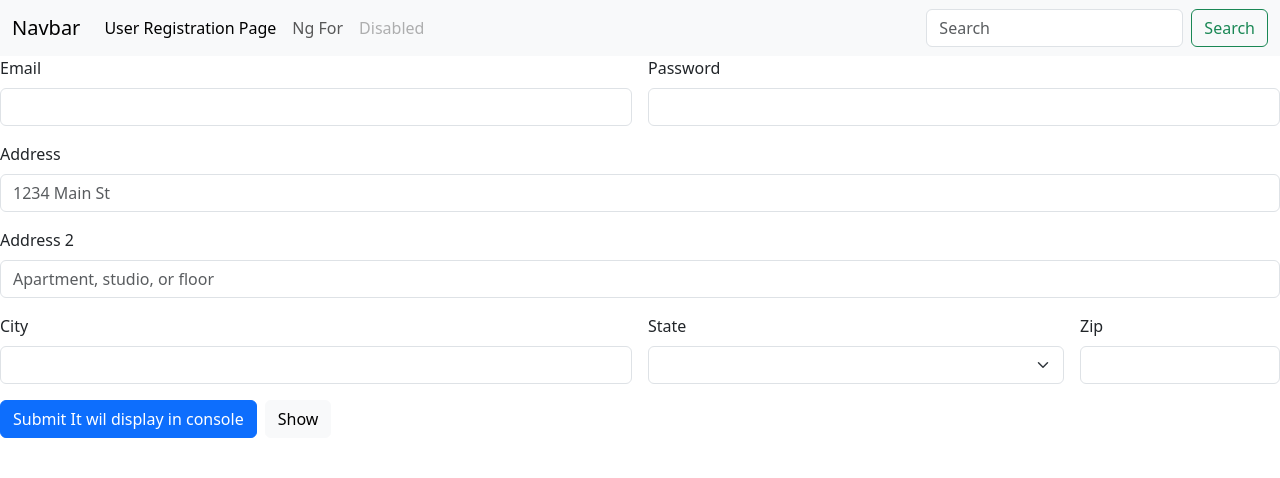
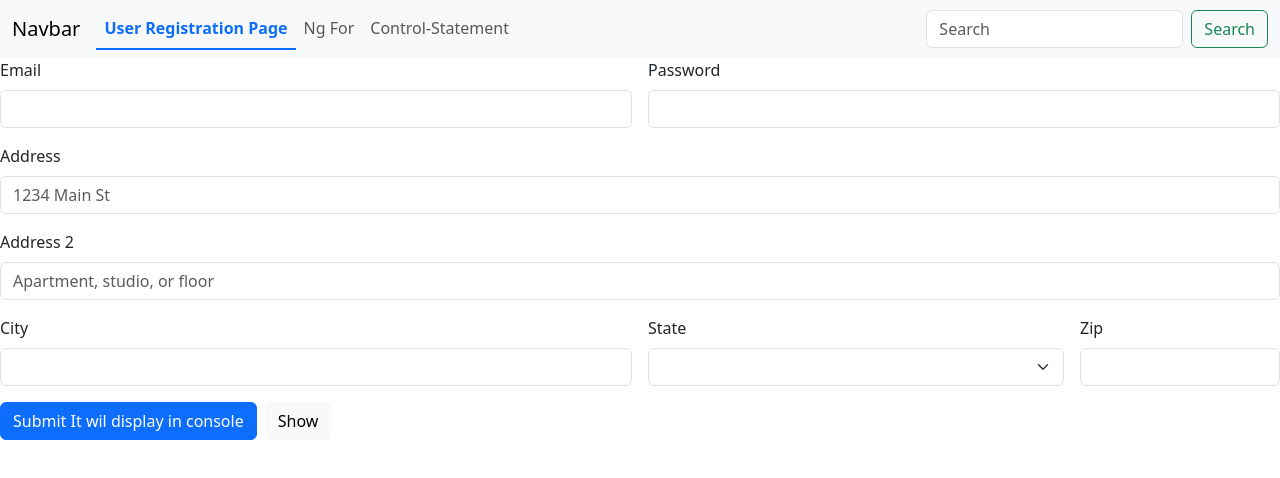
Before and after one commit to The-wizardo/Angular-practice, an Angular app: page /User in a window 1280 px wide. Shown: the top 478 px of the page. Built offline with nearby package versions, Linux system fonts and the light colour scheme.

Commit message:
added the navbar custom

```diff
--- a/src/app/Component/navbar/navbar.component.css
+++ b/src/app/Component/navbar/navbar.component.css
@@ -0,0 +1,5 @@
+.custom-active {
+  color: #0d6efd !important; /* Bootstrap primary blue or choose your color */
+  font-weight: bold;
+  border-bottom: 2px solid #0d6efd;
+}
--- a/src/app/Component/navbar/navbar.component.html
+++ b/src/app/Component/navbar/navbar.component.html
@@ -3,17 +3,17 @@
     <button class="navbar-toggler" type="button" data-bs-toggle="collapse" data-bs-target="#navbarTogglerDemo03" aria-controls="navbarTogglerDemo03" aria-expanded="false" aria-label="Toggle navigation">
       <span class="navbar-toggler-icon"></span>
     </button>
-    <a class="navbar-brand" href="#">Navbar</a>
+    <a class="navbar-brand">Navbar</a>
     <div class="collapse navbar-collapse" id="navbarTogglerDemo03">
       <ul class="navbar-nav me-auto mb-2 mb-lg-0">
         <li class="nav-item">
-          <a class="nav-link active" aria-current="page" routerLink="User">User Registration Page</a>
+          <a class="nav-link active" aria-current="page" routerLink="User" routerLinkActive="custom-active" [routerLinkActiveOptions]="{ exact: true }">User Registration Page</a>
         </li>
         <li class="nav-item">
-          <a class="nav-link"  routerLink="Ng-For">Ng For</a>
+          <a class="nav-link"  routerLink="Ng-For" routerLinkActive="custom-active">Ng For</a>
         </li>
         <li class="nav-item">
-          <a class="nav-link disabled" aria-disabled="true">Disabled</a>
+          <a class="nav-link"  routerLink="Control-Statement" routerLinkActive="custom-active">Control-Statement</a>
         </li>
       </ul>
       <form class="d-flex" role="search">
--- a/src/app/Component/navbar/navbar.component.ts
+++ b/src/app/Component/navbar/navbar.component.ts
@@ -1,10 +1,11 @@
 import { Component } from '@angular/core';
-import {RouterLink} from '@angular/router';
+import {RouterLink, RouterLinkActive} from '@angular/router';
 
 @Component({
   selector: 'app-navbar',
   imports: [
-    RouterLink
+    RouterLink,
+    RouterLinkActive
   ],
   templateUrl: './navbar.component.html',
   styleUrl: './navbar.component.css'
```
Also changed, not shown: src/app/app.routes.ts (+9 -0 lines).
